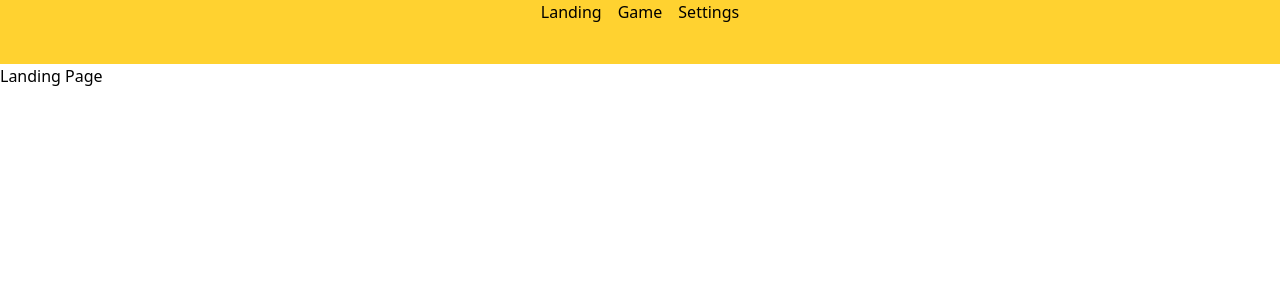
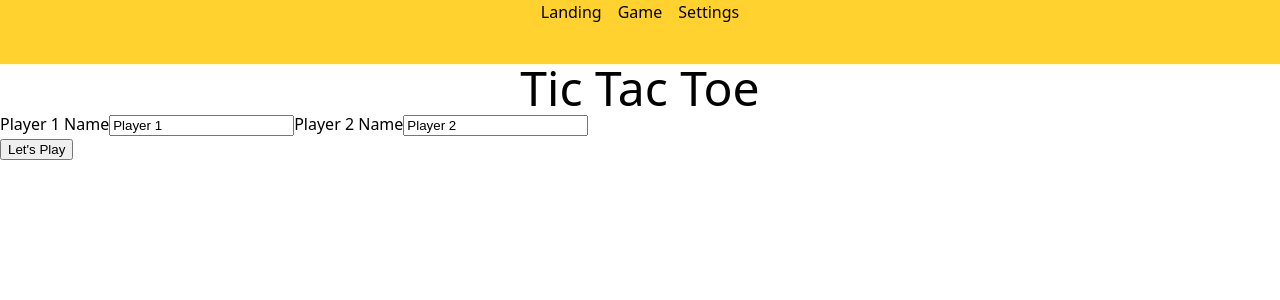
Before and after one commit to yogesh-codes/250430-tictactoe, a React (Vite) app in the folder vite-project/: page / in a window 1280 px wide. Shown: the top 300 px of the page. Built offline with nearby package versions, Linux system fonts and the light colour scheme.

Commit message:
feat(context): implement GameContext, toast
Provide a central context to manage game state (currentPlayer, scores).

```diff
--- a/vite-project/package.json
+++ b/vite-project/package.json
@@ -14,7 +14,8 @@
     "dependencies": {
         "react": "^19.0.0",
         "react-dom": "^19.0.0",
-        "react-router-dom": "^7.5.3"
+        "react-router-dom": "^7.5.3",
+        "react-toastify": "^11.0.5"
     },
     "devDependencies": {
         "@eslint/js": "^9.22.0",
--- a/vite-project/src/App.tsx
+++ b/vite-project/src/App.tsx
@@ -1,18 +1,35 @@
 import { Route, Routes, BrowserRouter } from "react-router-dom";
+
+//Components
 import LandingPage from "./components/LandingPage/LandingPage";
 import GamePage from "./components/GamePage/GamePage";
 import SettingsPage from "./components/SettingsPage/SettingsPage";
 import PageNotFoundPage from "./components/PageNotFoundPage/PageNotFoundPage";
 
+//
+import { ToastContainer } from "react-toastify";
+import { GameProvider } from "./components/GameContext/GameContext";
+
 function App() {
     return (
         <BrowserRouter>
+            <GameProvider>
                 <Routes>
                     <Route path="/" element={<LandingPage />}></Route>
                     <Route path="/game" element={<GamePage />}></Route>
                     <Route path="/settings" element={<SettingsPage />}></Route>
                     <Route path="/*" element={<PageNotFoundPage />}></Route>
                 </Routes>
+                <ToastContainer
+                    position="bottom-right"
+                    autoClose={2000}
+                    hideProgressBar={false}
+                    newestOnTop={false}
+                    closeOnClick
+                    pauseOnHover
+                    draggable
+                />
+            </GameProvider>
         </BrowserRouter>
     );
 }
--- a/vite-project/src/components/Board/Board.tsx
+++ b/vite-project/src/components/Board/Board.tsx
@@ -1,43 +1,47 @@
-import { useState } from "react";
+import { useState, ReactElement } from "react";
 
 //Components
 import { Square, SquarePropsType } from "./Square/Square";
-import { PlayerBoxPropsType } from "../PlayerBox/PlayerBox";
 
-type BoardProps = {
-    playerX: PlayerBoxPropsType;
-    playerO: PlayerBoxPropsType;
-};
+//Prop Type
+// type BoardProps = {
+//     playerX: PlayerBoxPropsType;
+//     playerO: PlayerBoxPropsType;
+// };
 
-function Board({ playerX, playerO }: BoardProps) {
-    let items: SquarePropsType[] = [];
-    for (let i = 0; i < 9; i++) {
-        items.push({
-            id: i.toString(),
-            key: i.toString(),
-            state: "none",
-            onClick: null,
-        });
-    }
-    const [squareArray, setSquareArray] = useState<SquarePropsType[]>(items);
+//GameContext
+import { useGameContext } from "../GameContext/GameContext";
+import { toast } from "react-toastify";
 
-    const [currentPlayer, setCurrentPlayer] =
-        useState<PlayerBoxPropsType>(playerX);
+function Board() {
+    // let items: SquarePropsType[] = [];
+    // for (let i = 0; i < 9; i++) {
+    //     items.push({
+    //         id: i.toString(),
+    //         key: i.toString(),
+    //         state: "none",
+    //         onClick: null,
+    //     });
+    // }
+    // const [squareArray, setSquareArray] = useState<SquarePropsType[]>(items);
 
-    const handleOnClick = (idx: string) => {
-        const id: number = parseInt(idx);
-        const square = squareArray[id];
+    const gameContext = useGameContext();
 
-        if (square.state == "none") {
-            //toast
-            return;
-        } else {
-            const updatedSquare = squareArray.slice();
-            updatedSquare[id].state = currentPlayer?.mark;
-        }
-    };
+    // const handleOnClickSquare = (idx: string) => {
+    //     const id: number = parseInt(idx);
+    //     const square = squareArray[id];
 
-    let SquareComponents = [];
+    //     if (square.state !== "none") {
+    //         toast("Square is already set.")
+    //         return;
+    //     } else {
+
+    //         const updatedSquare = squareArray.slice();
+    //         updatedSquare[id].state = gameContext.currentPlayer.mark;
+    //     }
+    // };
+
+    let SquareComponents: ReactElement<SquarePropsType>[] = [];
     for (let i = 0; i < 9; i++) {
         SquareComponents.push(
             <Square
--- a/vite-project/src/components/Board/Square/Square.tsx
+++ b/vite-project/src/components/Board/Square/Square.tsx
@@ -1,15 +1,14 @@
 type SquarePropsType = {
     id: string;
-    key: string;
     state: "none" | "x" | "o";
     onClick: (() => void) | null;
 };
 
-function Square({ id, key, state, onClick }: SquarePropsType) {
+function Square({ id, state, onClick }: SquarePropsType) {
     return (
         <div
             id={id}
-            key={key}
+            key={id}
             className={`w-12 h-12 flex justify-center items-center bg-amber-200 hover:bg-amber-100 cursor-pointer`}
             onClick={() => {
                 if (onClick) onClick();
--- a/vite-project/src/components/GameBox/GameBox.tsx
+++ b/vite-project/src/components/GameBox/GameBox.tsx
@@ -2,31 +2,26 @@
 import { Board } from "../Board/Board";
 
 import { PlayerBox, PlayerBoxPropsType } from "../PlayerBox/PlayerBox";
+import { toast } from "react-toastify";
+//import { PlayerPropType } from "../../scripts/player";
+import { useGameContext } from "../GameContext/GameContext";
 
 function GameBox() {
-    const playerX: PlayerBoxPropsType = {
-        playerName: "Player 1",
-        mark: "x",
-        score: 0,
-    };
-    const playerO: PlayerBoxPropsType = {
-        playerName: "Player 2",
-        mark: "o",
-        score: 0,
-    };
+    const handleRestartButtonOnClick = () =>
+        //e: React.MouseEvent<HTMLButtonElement, MouseEvent>
+        {
+            //Reset the board};
+            toast("You clicked reset button");
+        };
 
-    const handleRestartButtonOnClick = (
-        e: React.MouseEvent<HTMLButtonElement, MouseEvent>
-    ) => {
-        //Reset the board};
-    };
+    const gameContext = useGameContext();
 
     return (
         <div className="aspect-square">
             <div className="flex items-center justify-between ">
-                <PlayerBox {...playerX} />
-                <Board playerX={playerX} playerO={playerO} />
-                <PlayerBox {...playerO} />
+                <PlayerBox {...gameContext.playerX} />
+                <Board />
+                <PlayerBox {...gameContext.playerO} />
             </div>
             <div>
                 <button onClick={handleRestartButtonOnClick}>Restart</button>
--- /dev/null
+++ b/vite-project/src/components/GameContext/GameContext.tsx
@@ -0,0 +1,67 @@
+import {
+    useContext,
+    createContext,
+    ReactNode,
+    useState,
+    SetStateAction,
+    Dispatch,
+} from "react";
+import { PlayerBoxPropsType } from "../PlayerBox/PlayerBox";
+
+type GameContextType = {
+    resetSignal: boolean;
+    setResetSignal: Dispatch<SetStateAction<boolean>>;
+    playerX: PlayerBoxPropsType;
+    setPlayerX: Dispatch<SetStateAction<PlayerBoxPropsType>>;
+    playerO: PlayerBoxPropsType;
+    setPlayerO: Dispatch<SetStateAction<PlayerBoxPropsType>>;
+    currentPlayer: PlayerBoxPropsType;
+    setCurrentPlayer: Dispatch<SetStateAction<PlayerBoxPropsType>>;
+};
+
+const GameContext = createContext<GameContextType | undefined>(undefined);
+
+function useGameContext() {
+    const ctx = useContext(GameContext);
+
+    if (!ctx) {
+        throw new Error("useGameContext must be used within a GameProvider");
+    }
+    return ctx;
+}
+
+function GameProvider({ children }: { children: ReactNode }) {
+    const [resetSignal, setResetSignal] = useState(false);
+    const [playerX, setPlayerX] = useState<PlayerBoxPropsType>({
+        playerName: "Player 1",
+        mark: "x",
+        score: 0,
+    });
+    const [playerO, setPlayerO] = useState<PlayerBoxPropsType>({
+        playerName: "Player 2",
+        mark: "o",
+        score: 0,
+    });
+
+    const [currentPlayer, setCurrentPlayer] =
+        useState<PlayerBoxPropsType>(playerX);
+
+    return (
+        <GameContext.Provider
+            value={{
+                resetSignal,
+                setResetSignal,
+                playerX,
+                setPlayerX,
+                playerO,
+                setPlayerO,
+                currentPlayer,
+                setCurrentPlayer,
+            }}
+        >
+            {children}
+        </GameContext.Provider>
+    );
+}
+
+export { useGameContext, GameProvider };
--- a/vite-project/src/components/LandingPage/LandingPage.tsx
+++ b/vite-project/src/components/LandingPage/LandingPage.tsx
@@ -1,10 +1,48 @@
+import { toast } from "react-toastify";
 import Header from "../Header/Header";
+import { useGameContext } from "../GameContext/GameContext";
+import { Link } from "react-router-dom";
+import { useState, useEffect } from "react";
 
 function LandingPage() {
+    const { playerX, playerO, setPlayerX, setPlayerO } = useGameContext();
+
+    useEffect(() => {
+        if (playerX.playerName)
+            // ignore initial mount if you like
+            console.log("Name changed to:", playerX.playerName);
+        // e.g. validateName(name), toast(name), fetchSuggestions(name)…
+    }, [playerX.playerName]);
+
     return (
         <div>
             <Header />
-            <p>Landing Page</p>
+            <h1>Tic Tac Toe</h1>
+            <div>
+                <label htmlFor="player1Name">Player 1 Name</label>
+                <input
+                    type="text"
+                    id="player1Name"
+                    value={playerX.playerName}
+                    onChange={(e) => {
+                        setPlayerX({ ...playerX, playerName: e.target.value });
+                    }}
+                />
+                <label htmlFor="player2Name">Player 2 Name</label>
+                <input
+                    type="text"
+                    id="player2Name"
+                    value={playerO.playerName}
+                    onChange={(e) => {
+                        setPlayerO({ ...playerO, playerName: e.target.value });
+                    }}
+                />
+            </div>
+            <div>
+                <Link to="/game">
+                    <button>Let's Play</button>
+                </Link>
+            </div>
         </div>
     );
 }
--- /dev/null
+++ b/vite-project/src/scripts/player.ts
@@ -0,0 +1,7 @@
+type PlayerPropType = {
+    name: string;
+    mark: "x" | "o";
+    score: number;
+};
+
+export { type PlayerPropType };
--- a/vite-project/src/styles/index.css
+++ b/vite-project/src/styles/index.css
@@ -19,4 +19,12 @@
     button:active {
         all: revert;
     }
+
+    input {
+        all: revert;
+    }
+
+    h1 {
+        @apply text-5xl text-center;
+    }
 }
```
Also changed, not shown: vite-project/src/components/PlainButton/PlainButton.tsx (deleted), 1 other file (tests, documents, lock files or other folders). Lines whose indentation alone changed are shown as unchanged.
